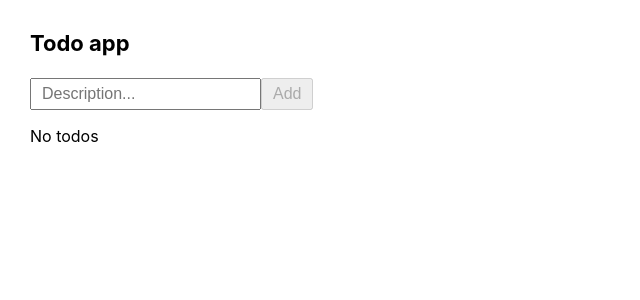
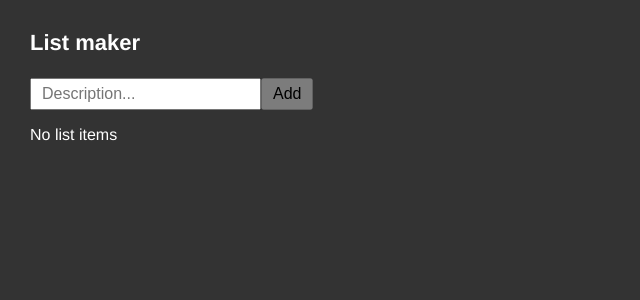
Before and after one commit to rolandjlevy/react-testing-revision-2021-09-05, a React (Create React App) app: page / in a window 1280 px wide. Shown: the top 300 px of the page, without its empty margins (0-640 px from the left). Built offline with nearby package versions, Linux system fonts and the light colour scheme.

Commit message:
Completed tests

```diff
--- a/src/App.js
+++ b/src/App.js
@@ -31,7 +31,7 @@ function App() {
 
   return (
     <div className="App">
-      <h3>Todo app</h3>
+      <h3>List maker</h3>
       <input
         type="text"
         value={todo}
@@ -58,7 +58,7 @@ function App() {
             />
             ))
           )}
-        </ul>) : <p>No todos</p>
+        </ul>) : <p>No list items</p>
       }
 
     </div>
--- a/src/Todo.js
+++ b/src/Todo.js
@@ -7,7 +7,7 @@ const Todo = ({ description, id, remove }) => {
   return (
     <li className="todo" id={id}>
       <span className="description">{description}</span>
-      <span onClick={handleClick} className="remove" aria-labelledby="remove-btn">
+      <span onClick={handleClick} className="remove" aria-label="remove-btn">
         <span>&times;</span>
       </span>
     </li>
--- a/src/index.css
+++ b/src/index.css
@@ -1,11 +1,12 @@
 * {
   font-size: 1rem;
+  color: #fff;
 }
 
 body {
   margin: 30px;
-  font-family: -apple-system, BlinkMacSystemFont, 'Segoe UI', 'Roboto', 'Oxygen',
-    'Ubuntu', 'Cantarell', 'Fira Sans', 'Droid Sans', 'Helvetica Neue',
+  background: #333;
+  font-family: 'Fira Sans', 'Droid Sans', 'Helvetica Neue',
     sans-serif;
   -webkit-font-smoothing: antialiased;
   -moz-osx-font-smoothing: grayscale;
@@ -22,7 +23,7 @@ ul.todos {
 }
 
 li.todo {
-  background: #eee;
+  background: #ccc;
   display: inline-block;
   width: fit-content;
   border-radius: 5px;
@@ -34,9 +35,13 @@ li.todo > .description {
   margin-right: 5px;
 }
 
+input, li.todo > .description, button.add  {
+  color: black;
+}
+
 .remove {
   padding: 2px;
-  background: #999;
+  background: #666;
   color: #fff;
   border-radius: 5px;
   width: 16px;
@@ -57,10 +62,10 @@ li.todo > .description {
   font-weight: 600;
 }
 
-button, .remove, .add {
+.remove, button.add:not(:disabled) {
   cursor: pointer;
 }
 
-input, .add {
+input, button.add {
   padding: 5px 10px;
 }
```
Also changed, not shown: 1 other file (tests, documents, lock files or other folders).
